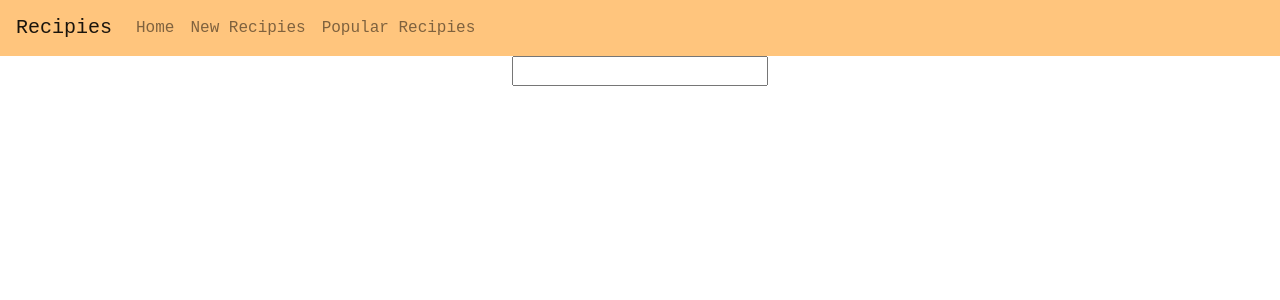
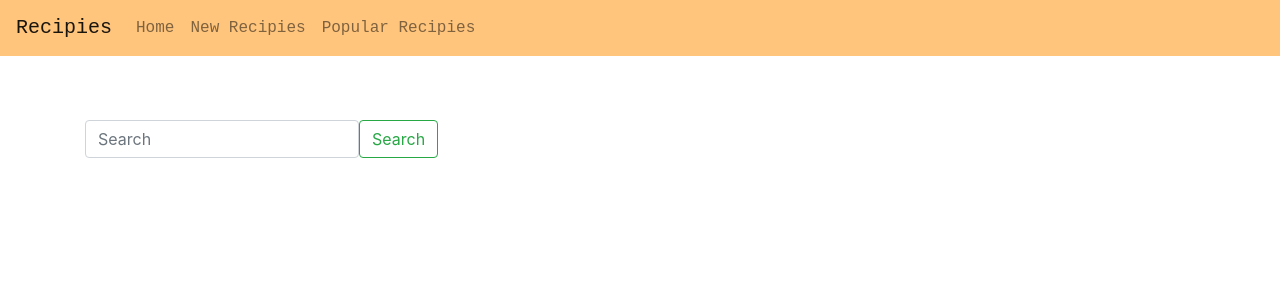
Before and after one commit to TiffanyJan/Recipies, a React (Create React App) app: page / in a window 1280 px wide. Shown: the top 300 px of the page. Built offline with nearby package versions, Linux system fonts and the light colour scheme.

Commit message:
insert search bar

```diff
--- a/src/App.css
+++ b/src/App.css
@@ -4,6 +4,6 @@
   font-weight: "bold";
 }
 
-.inputBox{
+.col-sm{
 
 }
--- a/src/App.js
+++ b/src/App.js
@@ -1,32 +1,29 @@
-import React, { useState, useRef,  } from "react";
+import React, { useState, useRef } from "react";
 import RecipieList from "./RecipieList";
-import 'bootstrap/dist/css/bootstrap.min.css';
-import {Navbar, Nav} from 'react-bootstrap'
+import "bootstrap/dist/css/bootstrap.min.css";
+import { Navbar, Nav, Form, FormControl, Button } from "react-bootstrap";
 import "./App.css";
-
 
 function App() {
   const [todos, setTodos] = useState([]);
   const todoNameRef = useRef();
 
   const recipies = [
-    { title: 'The Shawshank Redemption', year: 1994 },
-    { title: 'The Godfather', year: 1972 },
-    { title: 'The Godfather: Part II', year: 1974 },
-    { title: 'The Dark Knight', year: 2008 },
-    { title: '12 Angry Men', year: 1957 },
+    { title: "The Shawshank Redemption", year: 1994 },
+    { title: "The Godfather", year: 1972 },
+    { title: "The Godfather: Part II", year: 1974 },
+    { title: "The Dark Knight", year: 2008 },
+    { title: "12 Angry Men", year: 1957 },
     { title: "Schindler's List", year: 1993 },
-    { title: 'Pulp Fiction', year: 1994 },
-    { title: 'The Lord of the Rings: The Return of the King', year: 2003 },
-    { title: 'The Good, the Bad and the Ugly', year: 1966 },
-    { title: 'Fight Club', year: 1999 },
-    { title: 'The Lord of the Rings: The Fellowship of the Ring', year: 2001 },
-    { title: 'Star Wars: Episode V - The Empire Strikes Back', year: 1980 },
-    { title: 'Forrest Gump', year: 1994 },
-    { title: 'Inception', year: 2010 }
-  ]
-
-
+    { title: "Pulp Fiction", year: 1994 },
+    { title: "The Lord of the Rings: The Return of the King", year: 2003 },
+    { title: "The Good, the Bad and the Ugly", year: 1966 },
+    { title: "Fight Club", year: 1999 },
+    { title: "The Lord of the Rings: The Fellowship of the Ring", year: 2001 },
+    { title: "Star Wars: Episode V - The Empire Strikes Back", year: 1980 },
+    { title: "Forrest Gump", year: 1994 },
+    { title: "Inception", year: 2010 },
+  ];
 
   return (
     <>
@@ -40,9 +37,15 @@ function App() {
       </Navbar>
 
       <RecipieList todos={todos} setTodos={setTodos} />
-      <div className="col-xs-1" align="center">
-      <div className="container">
-      <input ref={todoNameRef} type="text" className = "inputBox" options = {recipies}></input>
+      <div className="row mt-5" align="center"></div>
+      <div className="container" >
+        <div className="row mt-3">
+          <div className="col-sm">
+            <Form inline className="text-center">
+              <FormControl type="text" placeholder="Search" />
+              <Button variant="outline-success">Search</Button>
+            </Form>
+          </div>
         </div>
       </div>
     </>
```
Lines whose indentation alone changed are shown as unchanged.
